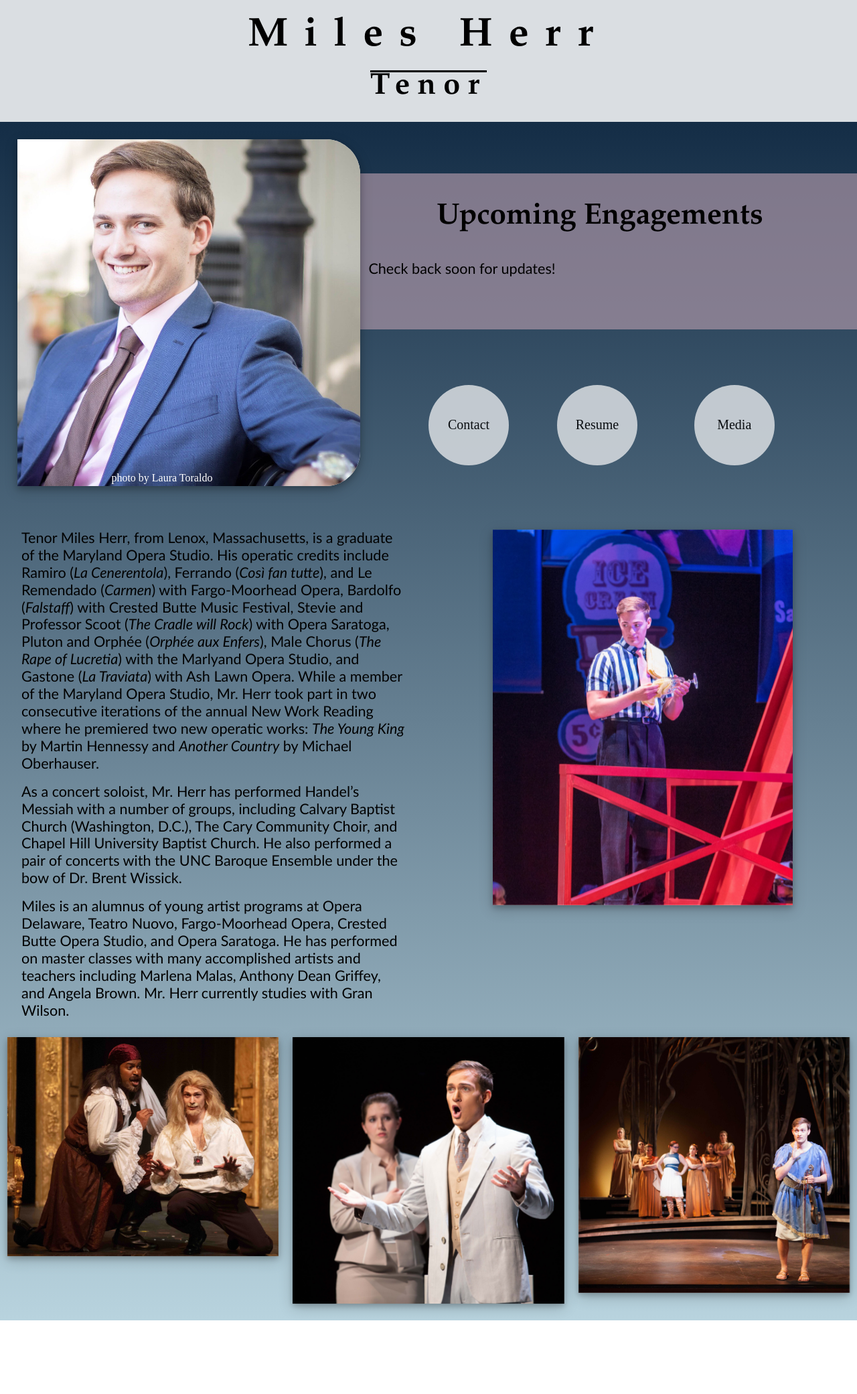
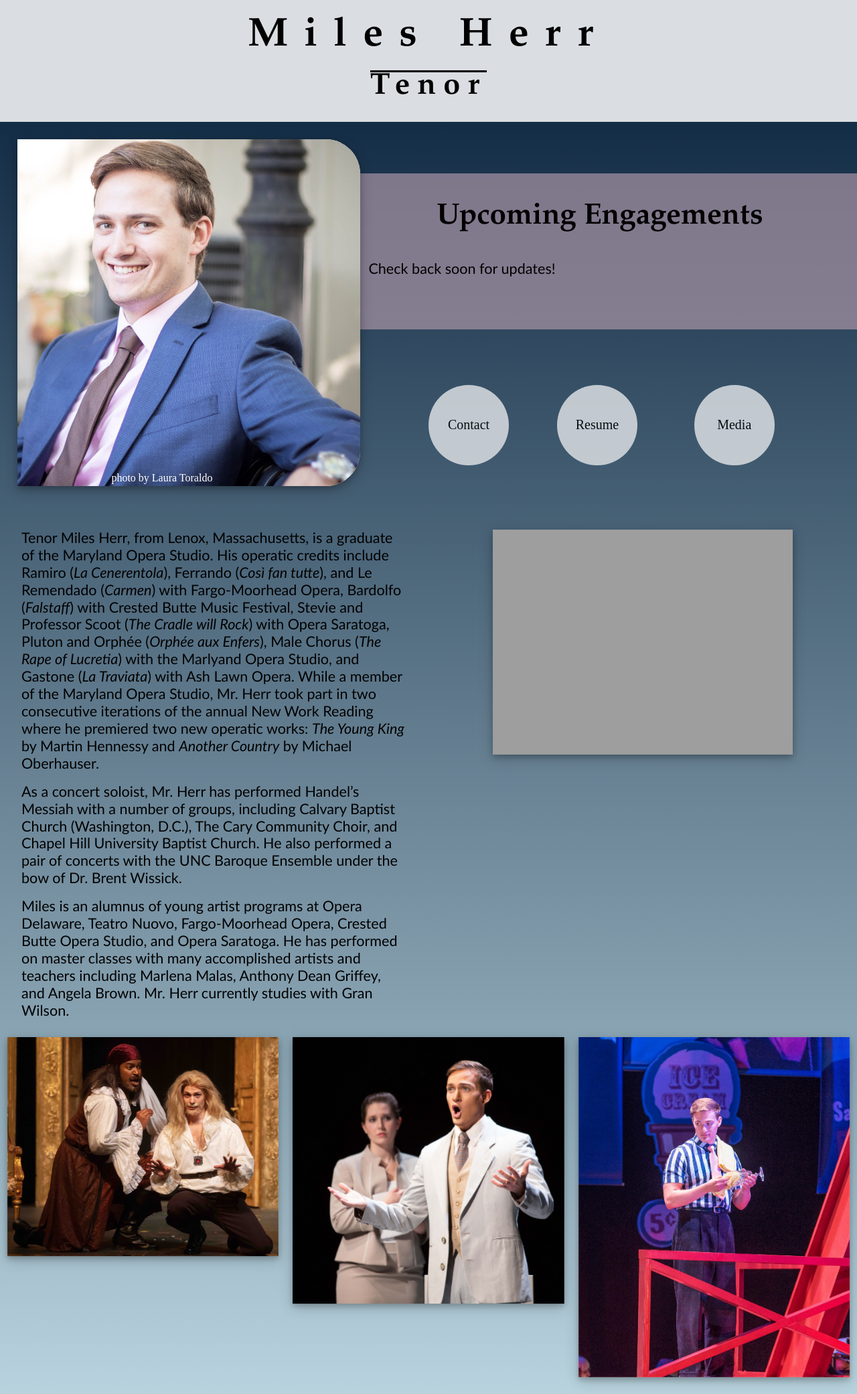
Before and after one commit to leemlb06pmi/leemlb06pmi.github.io, a Jekyll site: the page built from index.html, in a window 1280 px wide. Shown: the whole page at 67% size. Built offline with Jekyll 4.4.1, drawn with Linux system fonts in a browser that asks for light colours; before the commit the page ends 1972 px from its top, so only the background shows below that.

Commit message:
Update index.html

```diff
--- a/index.html
+++ b/index.html
@@ -56,9 +56,9 @@
 			<div style="margin: 5% 0% 2.5% 0%;">
 				<div class="picContainActive">
 					<div class="shadowBox">
-						<img class="imageFadeWText" src="https://leemlb06pmi.github.io/photos/Cradle_1.jpeg" alt="Stevie">
+						<img class="imageFadeWText" src="https://leemlb06pmi.github.io/photos/Cenerentola.jpeg" alt="Stevie">
 						<div class="textTrans">
-							<p style="font-size:1em;">Stevie in Blitzstein's <em>The Cradle Will Rock</em><br>Opera Saratoga 2017, photo by Gary David Gold</p>
+							<p style="font-size:1em;">Ramiro in Rossini's <em>La Cenerentola</em><br>Fargo-Moorhead Opera 2022</p>
 						</div>
 					</div>
 				</div>
@@ -89,9 +89,9 @@
 		<div class="column mini">
 			<div class="picContainActive2">
 				<div class="shadowBox">
-					<img class="imageFadeWText" src="https://leemlb06pmi.github.io/photos/Orpheus_5_GeoffSheil.jpeg" alt="Orphee">
+					<img class="imageFadeWText" src="https://leemlb06pmi.github.io/photos/Cradle_1.jpeg" alt="Orphee">
 						<div class="textTrans">
-							<p style="font-size:1em;">Orph&#233e in Offenbach's <em>Orph&#233e aux enfers</em><br>Maryland Opera Studio 2017, photo by Geoff Sheil</p>
+							<p style="font-size:1em;">Stevie in Blitzstein's <em>The Cradle Will Rock</em><br>Opera Saratoga 2017, photo by Gary David Gold</p>
 						</div>
 					</div>
 				</div>
```
